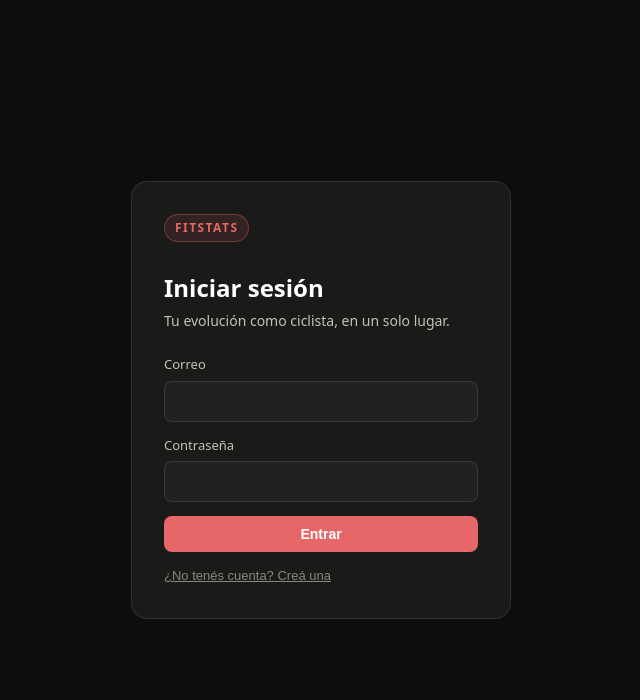
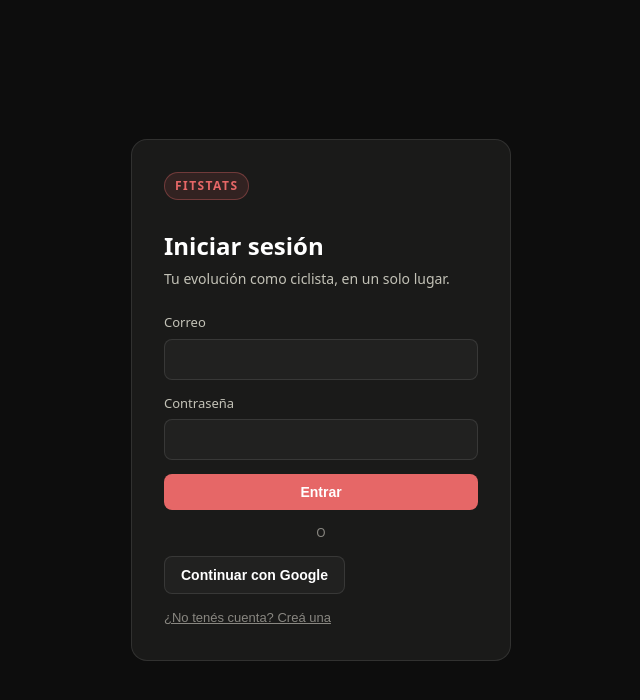
Before and after one commit to kcamacho7/FitStats, a React (Vite) app: page / in a window 1280 px wide. Shown: the top 700 px of the page, without its empty margins (319-959 px from the left). Built offline with nearby package versions, Linux system fonts and the light colour scheme.

Commit message:
Agregar botón de inicio de sesión con Google

```diff
--- a/src/App.css
+++ b/src/App.css
@@ -622,6 +622,14 @@ main {
   border: 1px solid var(--border);
 }
 
+.login-divider {
+  text-align: center;
+  color: var(--muted);
+  font-size: 12px;
+  margin: 14px 0;
+  text-transform: uppercase;
+}
+
 .login-switch {
   background: none;
   border: none;
--- a/src/App.jsx
+++ b/src/App.jsx
@@ -15,7 +15,7 @@ import { useCiclismoData } from './hooks/useCiclismoData'
 import './App.css'
 
 function App() {
-  const { session, loading: authLoading, user, signIn, signUp, signOut } = useAuth()
+  const { session, loading: authLoading, user, signIn, signUp, signInWithGoogle, signOut } = useAuth()
   const [refreshKey, setRefreshKey] = useState(0)
   const [mostrarConfig, setMostrarConfig] = useState(false)
   const { data, error, loading } = useCiclismoData(user?.id, refreshKey)
@@ -29,7 +29,7 @@ function App() {
   }
 
   if (!session) {
-    return <Login onSignIn={signIn} onSignUp={signUp} />
+    return <Login onSignIn={signIn} onSignUp={signUp} onSignInWithGoogle={signInWithGoogle} />
   }
 
   return (
--- a/src/components/Login.jsx
+++ b/src/components/Login.jsx
@@ -1,6 +1,6 @@
 import { useState } from 'react'
 
-export default function Login({ onSignIn, onSignUp }) {
+export default function Login({ onSignIn, onSignUp, onSignInWithGoogle }) {
   const [modo, setModo] = useState('signin') // 'signin' | 'signup'
   const [email, setEmail] = useState('')
   const [password, setPassword] = useState('')
@@ -69,6 +69,17 @@ export default function Login({ onSignIn, onSignUp }) {
           </button>
         </form>
 
+        <div className="login-divider">o</div>
+
+        <button
+          type="button"
+          className="login-btn login-btn-secondary"
+          disabled={cargando}
+          onClick={() => onSignInWithGoogle()}
+        >
+          Continuar con Google
+        </button>
+
         <button
           type="button"
           className="login-switch"
--- a/src/hooks/useAuth.js
+++ b/src/hooks/useAuth.js
@@ -14,6 +14,8 @@ export function useAuth() {
 
   const signIn = (email, password) => supabase.auth.signInWithPassword({ email, password })
   const signUp = (email, password) => supabase.auth.signUp({ email, password })
+  const signInWithGoogle = () =>
+    supabase.auth.signInWithOAuth({ provider: 'google', options: { redirectTo: window.location.origin + window.location.pathname } })
   const signOut = () => supabase.auth.signOut()
 
   return {
@@ -22,6 +24,7 @@ export function useAuth() {
     user: session?.user ?? null,
     signIn,
     signUp,
+    signInWithGoogle,
     signOut,
   }
 }
```
